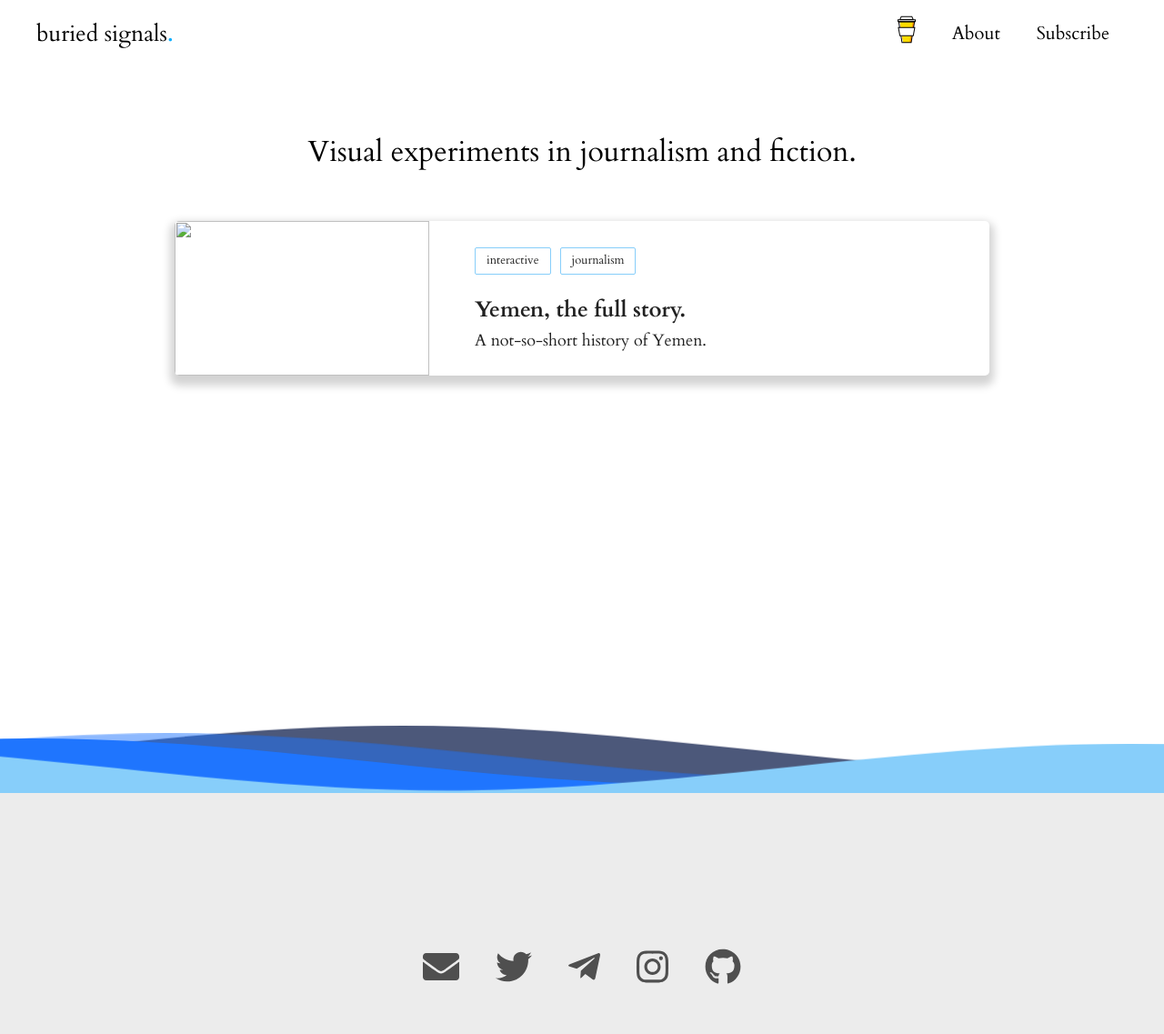
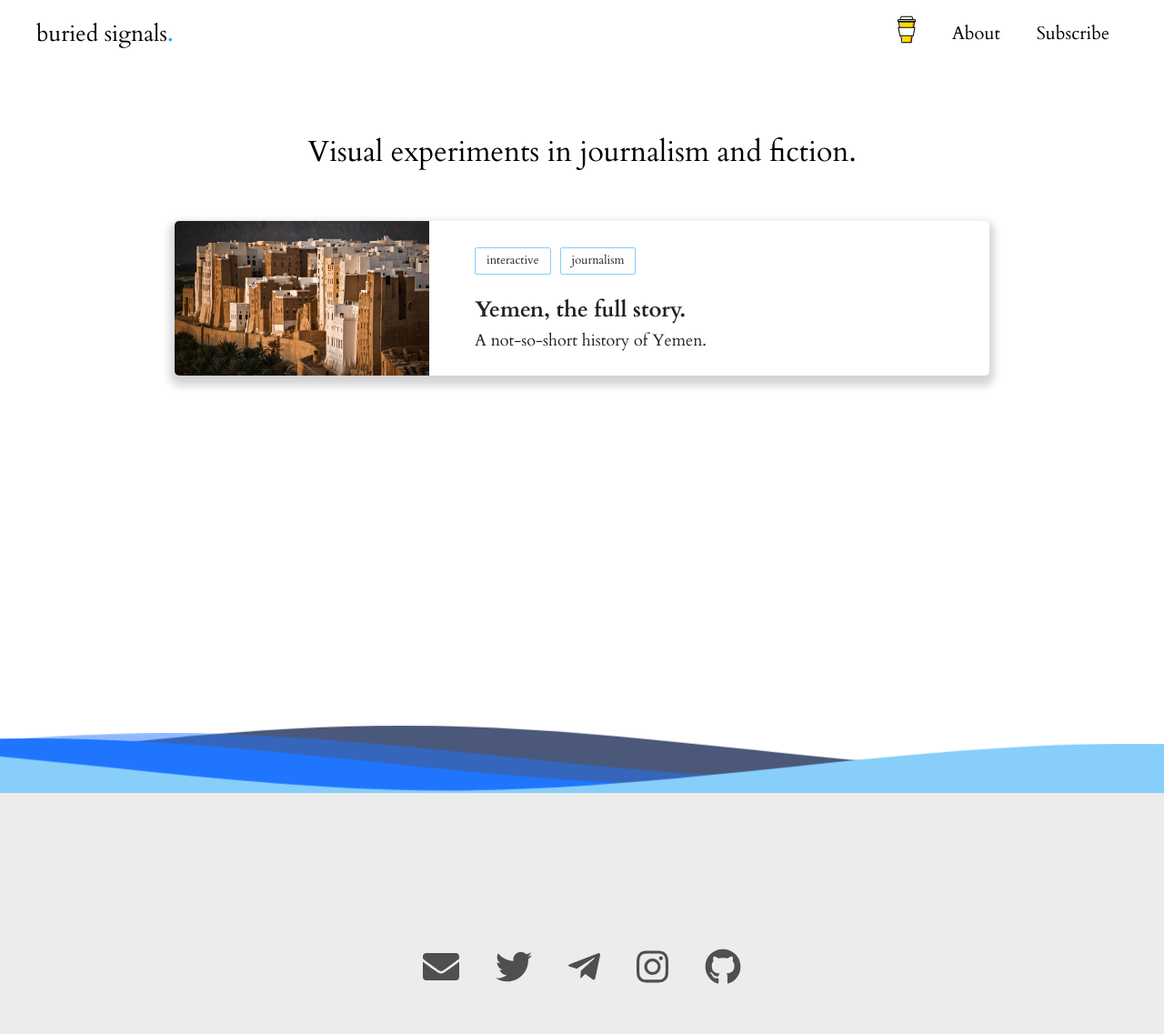
Before and after one commit to buriedsignals/blog, a Jekyll site: the page built from index.markdown, in a window 1280 px wide. Shown: the whole page at 91% size. Built offline with Jekyll 4.4.1, drawn with Linux system fonts in a browser that asks for light colours; grey boxes are pictures that could not be loaded.

Commit message:
last fixes

```diff
--- a/index.markdown
+++ b/index.markdown
@@ -1,13 +1,15 @@
 ---
 layout: default
 image: BS-thumbnail.png
+title: Buried Signals
+description: Visual experiments in journalism and fiction.
 ---
 
 <div>
    <h1>Visual experiments in journalism and fiction.</h1>
    {% for post in site.posts %}
       <a href="{{ post.url }}" class="article">
-         <img src="{{ post.img }}" alt="" />
+         <img src="{{ post.image }}" alt="" />
          <div class="article-details">
             <div class="article-labels">
                {% if post.interactive %}
```
